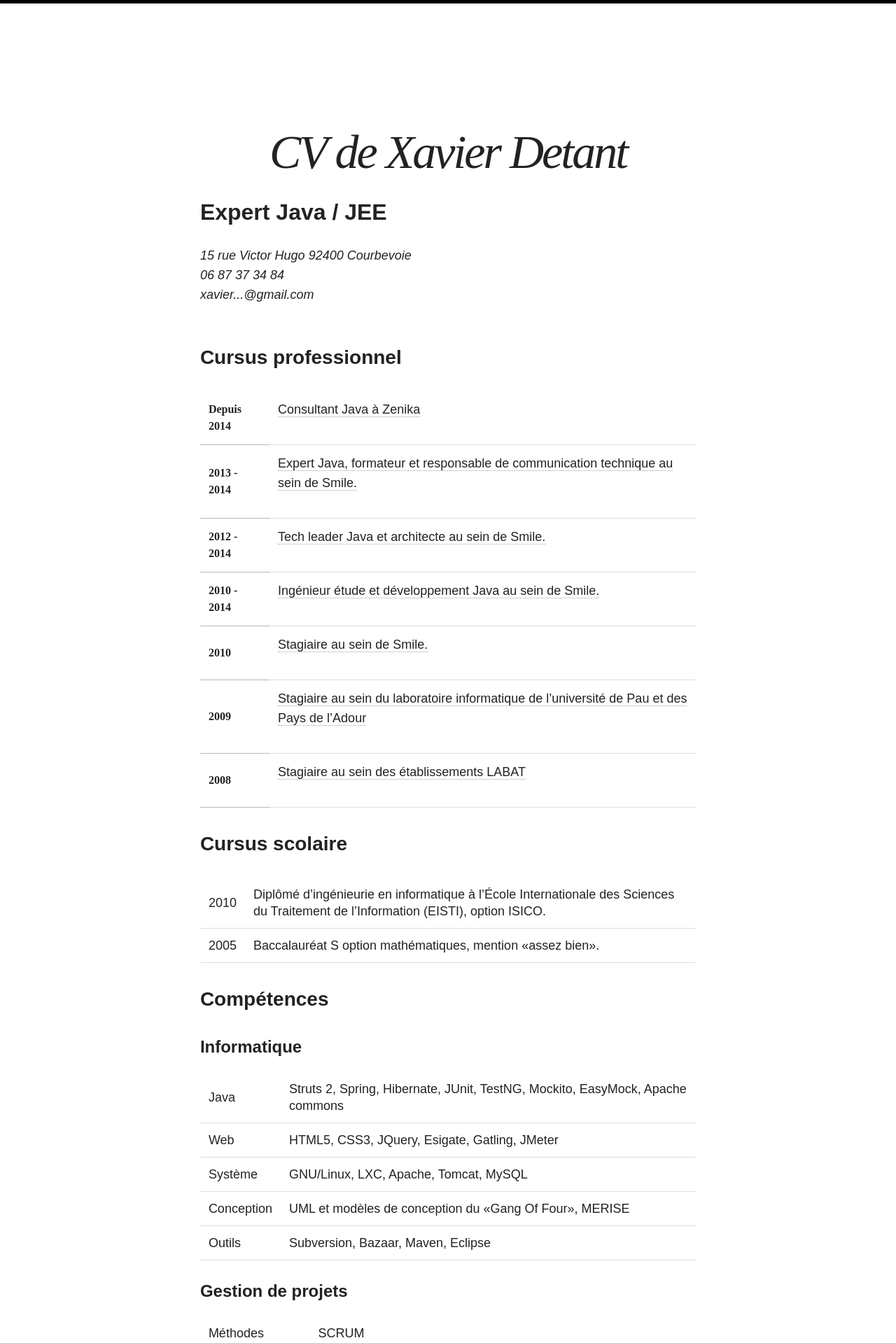
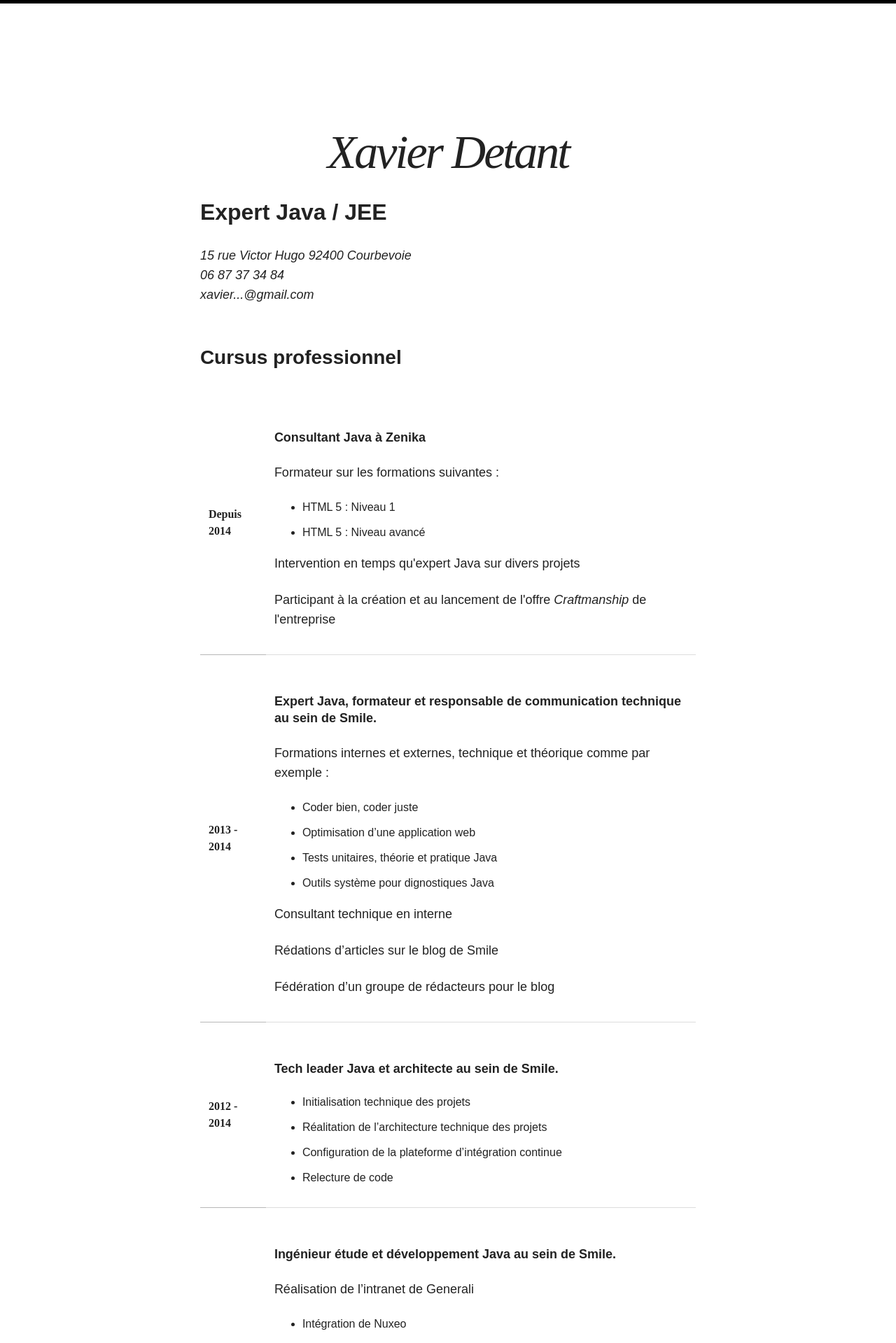
Before and after one commit to FaustXVI/FaustXVI.github.io, a Jekyll site: the page built from about/index.html, in a window 1280 px wide. Shown: the top 1919 px of the page at 70% size. Built offline with Jekyll 4.4.1, drawn with Linux system fonts in a browser that asks for light colours; nearby versions of some CDN libraries; some of the changed text lies outside the part shown.

Commit message:
Finition du CV et francisation

```diff
--- a/_includes/footer.html
+++ b/_includes/footer.html
@@ -3,14 +3,14 @@
 <span><a href="https://creativecommons.org/licenses/by-sa/2.0/"><img src="/images/cc-by-sa.png" alt="CC-BY-SA"/></a> {{ site.time | date: '%Y' }} {{ site.owner.name }}.</span>
 <span>Powered by <a href="http://jekyllrb.com">Jekyll</a> using the <a href="http://mademistakes.com/so-simple/">So Simple Theme</a>.</span>
 <div class="social-icons">
-	{% if site.owner.twitter %}<a href="http://twitter.com/{{ site.owner.twitter }}" title="{{ site.owner.name}} on Twitter" target="_blank"><i class="fa fa-twitter-square fa-2x"></i></a>{% endif %}
-	{% if site.owner.facebook %}<a href="http://facebook.com/{{ site.owner.facebook }}" title="{{ site.owner.name}} on Facebook" target="_blank"><i class="fa fa-facebook-square fa-2x"></i></a>{% endif %}
-	{% if site.owner.google.plus %}<a href="http://plus.google.com/+{{ site.owner.google.plus }}" title="{{ site.owner.name}} on Google+" target="_blank"><i class="fa fa-google-plus-square fa-2x"></i></a>{% endif %}
-	{% if site.owner.linkedin %}<a href="http://linkedin.com/in/{{ site.owner.linkedin }}" title="{{ site.owner.name}} on LinkedIn" target="_blank"><i class="fa fa-linkedin-square fa-2x"></i></a>{% endif %}
-	{% if site.owner.stackexchange %}<a href="{{ site.owner.stackexchange }}" title="{{ site.owner.name}} on StackExchange" target="_blank"><i class="fa fa-stack-exchange fa-2x"></i></a>{% endif %}
-	{% if site.owner.instagram %}<a href="http://instagram.com/{{ site.owner.instagram }}" title="{{ site.owner.name}} on Instagram" target="_blank"><i class="fa fa-instagram fa-2x"></i></a>{% endif %}
-	{% if site.owner.flickr %}<a href="http://www.flickr.com/photos/{{ site.owner.flickr }}" title="{{ site.owner.name}} on Flickr" target="_blank"><i class="fa fa-flickr fa-2x"></i></a>{% endif %}
-	{% if site.owner.github %}<a href="http://github.com/{{ site.owner.github }}" title="{{ site.owner.name}} on Github" target="_blank"><i class="fa fa-github-square fa-2x"></i></a>{% endif %}
-	{% if site.owner.tumblr %}<a href="http://{{ site.owner.tumblr }}.tumblr.com" title="{{ site.owner.name}} on Tumblr" target="_blank"><i class="fa fa-tumblr-square fa-2x"></i></a>{% endif %}
-  <a href="{{ site.url }}/feed.xml" title="Atom/RSS feed"><i class="fa fa-rss-square fa-2x"></i></a>
+	{% if site.owner.twitter %}<a href="http://twitter.com/{{ site.owner.twitter }}" title="{{ site.owner.name}} sur Twitter" target="_blank"><i class="fa fa-twitter-square fa-2x"></i></a>{% endif %}
+	{% if site.owner.facebook %}<a href="http://facebook.com/{{ site.owner.facebook }}" title="{{ site.owner.name}} sur Facebook" target="_blank"><i class="fa fa-facebook-square fa-2x"></i></a>{% endif %}
+	{% if site.owner.google.plus %}<a href="http://plus.google.com/+{{ site.owner.google.plus }}" title="{{ site.owner.name}} sur Google+" target="_blank"><i class="fa fa-google-plus-square fa-2x"></i></a>{% endif %}
+	{% if site.owner.linkedin %}<a href="http://linkedin.com/in/{{ site.owner.linkedin }}" title="{{ site.owner.name}} sur LinkedIn" target="_blank"><i class="fa fa-linkedin-square fa-2x"></i></a>{% endif %}
+	{% if site.owner.stackexchange %}<a href="{{ site.owner.stackexchange }}" title="{{ site.owner.name}} sur StackExchange" target="_blank"><i class="fa fa-stack-exchange fa-2x"></i></a>{% endif %}
+	{% if site.owner.instagram %}<a href="http://instagram.com/{{ site.owner.instagram }}" title="{{ site.owner.name}} sur Instagram" target="_blank"><i class="fa fa-instagram fa-2x"></i></a>{% endif %}
+	{% if site.owner.flickr %}<a href="http://www.flickr.com/photos/{{ site.owner.flickr }}" title="{{ site.owner.name}} sur Flickr" target="_blank"><i class="fa fa-flickr fa-2x"></i></a>{% endif %}
+	{% if site.owner.github %}<a href="http://github.com/{{ site.owner.github }}" title="{{ site.owner.name}} sur Github" target="_blank"><i class="fa fa-github-square fa-2x"></i></a>{% endif %}
+	{% if site.owner.tumblr %}<a href="http://{{ site.owner.tumblr }}.tumblr.com" title="{{ site.owner.name}} sur Tumblr" target="_blank"><i class="fa fa-tumblr-square fa-2x"></i></a>{% endif %}
+  <a href="{{ site.url }}/feed.xml" title="Flux RSS"><i class="fa fa-rss-square fa-2x"></i></a>
 </div><!-- /.social-icons -->
--- a/_includes/scripts.html
+++ b/_includes/scripts.html
@@ -1,7 +1,6 @@
 <script src="//ajax.googleapis.com/ajax/libs/jquery/1.9.1/jquery.min.js"></script>
 <script>window.jQuery || document.write('<script src="{{ site.url }}/assets/js/vendor/jquery-1.9.1.min.js"><\/script>')</script>
 <script src="{{ site.url }}/assets/js/scripts.min.js"></script>
-<script src="{{ site.url }}/assets/js/bootstrap.min.js"></script>
 {% if site.search %}
 <!-- Jekyll Simple Search option -->
 <script>
--- a/_layouts/cv.html
+++ b/_layouts/cv.html
@@ -24,8 +24,8 @@
 
         <div class="entry-wrapper">
             <header class="entry-header">
-                <h1 class="entry-title">{% if page.headline %}{{ page.headline }}{% else %}{{ page.title }}{% endif %}</h1>
-                <h2>Expert Java / JEE</h2>
+                <h1 class="entry-title">{{ page.title }}</h1>
+                <h2>{{ page.poste }}</h2>
                 <address class="col-sm-6">
                     <p><span class="glyphicon glyphicon-home col-xs-2 col-sm-1"></span><span class="col-sm-offset-1">15 rue Victor Hugo 92400 Courbevoie</span>
                     <br/><span class="glyphicon glyphicon-phone col-xs-2 col-sm-1"></span><span class="col-sm-offset-1">06 <span
--- a/_sass/_layout.scss
+++ b/_sass/_layout.scss
@@ -481,7 +481,3 @@ span + .entry-title {
 #goog-wm-sb {
 	@extend .btn;
 }
-
-.collapse {
-  display: none;
-}
--- a/about/index.html
+++ b/about/index.html
@@ -1,6 +1,7 @@
 ---
 layout: cv
-title : "CV de Xavier Detant"
+title : "Xavier Detant"
+poste : "Expert Java / JEE"
 ---
 
 <section id="professionnel">
@@ -11,13 +12,10 @@ title : "CV de Xavier Detant"
                 Depuis 2014
             </th>
             <td>
-                <p class="lead">
-                    <a class="accordion-toggle" data-toggle="collapse" href="#consultant">
+                <h6>
                     Consultant Java à Zenika
-                    </a>
-                </p>
+                </h6>
 
-                <div id="consultant" class="collapse">
                 <p>
                     Formateur sur les formations suivantes :
                 </p>
@@ -26,8 +24,8 @@ title : "CV de Xavier Detant"
                     <li>HTML 5 : Niveau avancé</li>
                 </ul>
                 <p>Intervention en temps qu'expert Java sur divers projets</p>
+
                 <p>Participant à la création et au lancement de l'offre <em>Craftmanship</em> de l'entreprise</p>
-                </div>
             </td>
         </tr>
         <tr>
@@ -35,13 +33,10 @@ title : "CV de Xavier Detant"
                 2013 - 2014
             </th>
             <td>
-                <p class="lead">
-                    <a class="accordion-toggle" data-toggle="collapse" href="#expert">
+                <h6>
                     Expert Java, formateur et responsable de communication technique au sein de Smile.
-                    </a>
-                </p>
+                </h6>
 
-                <div id="expert" class="collapse">
                 <p>
                     Formations internes et externes, technique et théorique comme par exemple :
                 </p>
@@ -56,7 +51,6 @@ title : "CV de Xavier Detant"
                 <p>Rédations d’articles sur le blog de Smile</p>
 
                 <p>Fédération d’un groupe de rédacteurs pour le blog</p>
-                </div>
             </td>
         </tr>
         <tr>
@@ -64,20 +58,16 @@ title : "CV de Xavier Detant"
                 2012 - 2014
             </th>
             <td>
-                <p class="lead">
-                    <a class="accordion-toggle" data-toggle="collapse" href="#tech-lead">
+                <h6>
                     Tech leader Java et architecte au sein de Smile.
-                    </a>
-                </p>
+                </h6>
 
-                <div id="tech-lead" class="collapse">
                 <ul>
                     <li>Initialisation technique des projets</li>
                     <li>Réalitation de l’architecture technique des projets</li>
                     <li>Configuration de la plateforme d’intégration continue</li>
                     <li>Relecture de code</li>
                 </ul>
-                </div>
             </td>
         </tr>
         <tr>
@@ -85,13 +75,10 @@ title : "CV de Xavier Detant"
                 2010 - 2014
             </th>
             <td>
-                <p class="lead">
-                    <a class="accordion-toggle" data-toggle="collapse" href="#dev">
+                <h6>
                     Ingénieur étude et développement Java au sein de Smile.
-                    </a>
-                </p>
+                </h6>
 
-                <div id="dev" class="collapse">
                 <p>
                     Réalisation de l’intranet de Generali
                 </p>
@@ -133,7 +120,6 @@ title : "CV de Xavier Detant"
                     <li>Réalisation du projet au forfait</li>
                     <li>Tech-leader et unique développeur</li>
                 </ul>
-                </div>
             </td>
         </tr>
         <tr>
@@ -141,13 +127,10 @@ title : "CV de Xavier Detant"
                 2010
             </th>
             <td>
-                <p class="lead">
-                    <a class="accordion-toggle" data-toggle="collapse" href="#stagiaire-smile">
+                <h6>
                     Stagiaire au sein de Smile.
-                    </a>
-                </p>
+                </h6>
 
-                <div id="stagiaire-smile" class="collapse">
                 <p>
                     Réalisation du système d’e-learning de HEC
                 </p>
@@ -158,7 +141,6 @@ title : "CV de Xavier Detant"
                     <li>Développeur au sein d’une équipe de 3 personnes</li>
                     <li>Intervention sur tous les aspects de l’application (back-end et front-end)</li>
                 </ul>
-                </div>
             </td>
         </tr>
         <tr>
@@ -166,18 +148,14 @@ title : "CV de Xavier Detant"
                 2009
             </th>
             <td>
-                <p class="lead">
-                    <a class="accordion-toggle" data-toggle="collapse" href="#stagiaire-uppa">
+                <h6>
                     Stagiaire au sein du laboratoire informatique de l’université de Pau et des Pays de l’Adour
-                    </a>
-                </p>
+                </h6>
 
-                <div id="stagiaire-uppa" class="collapse">
                 <p>
                     Aide à la réalisation d’un système d’exploitation pour réseau de capteur sans
                     fils nommé Valentine.
                 </p>
-                </div>
             </td>
         </tr>
         <tr>
@@ -185,17 +163,13 @@ title : "CV de Xavier Detant"
                 2008
             </th>
             <td>
-                <p class="lead">
-                    <a class="accordion-toggle" data-toggle="collapse" href="#stagiaire-labat">
+                <h6>
                     Stagiaire au sein des établissements LABAT
-                    </a>
-                </p>
+                </h6>
 
-                <div id="stagiaire-labat" class="collapse">
                 <p>
                     Réalisation du site internet.
                 </p>
-                </div>
             </td>
         </tr>
     </table>
```
Also changed, not shown: _layouts/page.html (+4 -4 lines), assets/js/bootstrap.min.js (deleted). Lines whose indentation alone changed are shown as unchanged.
